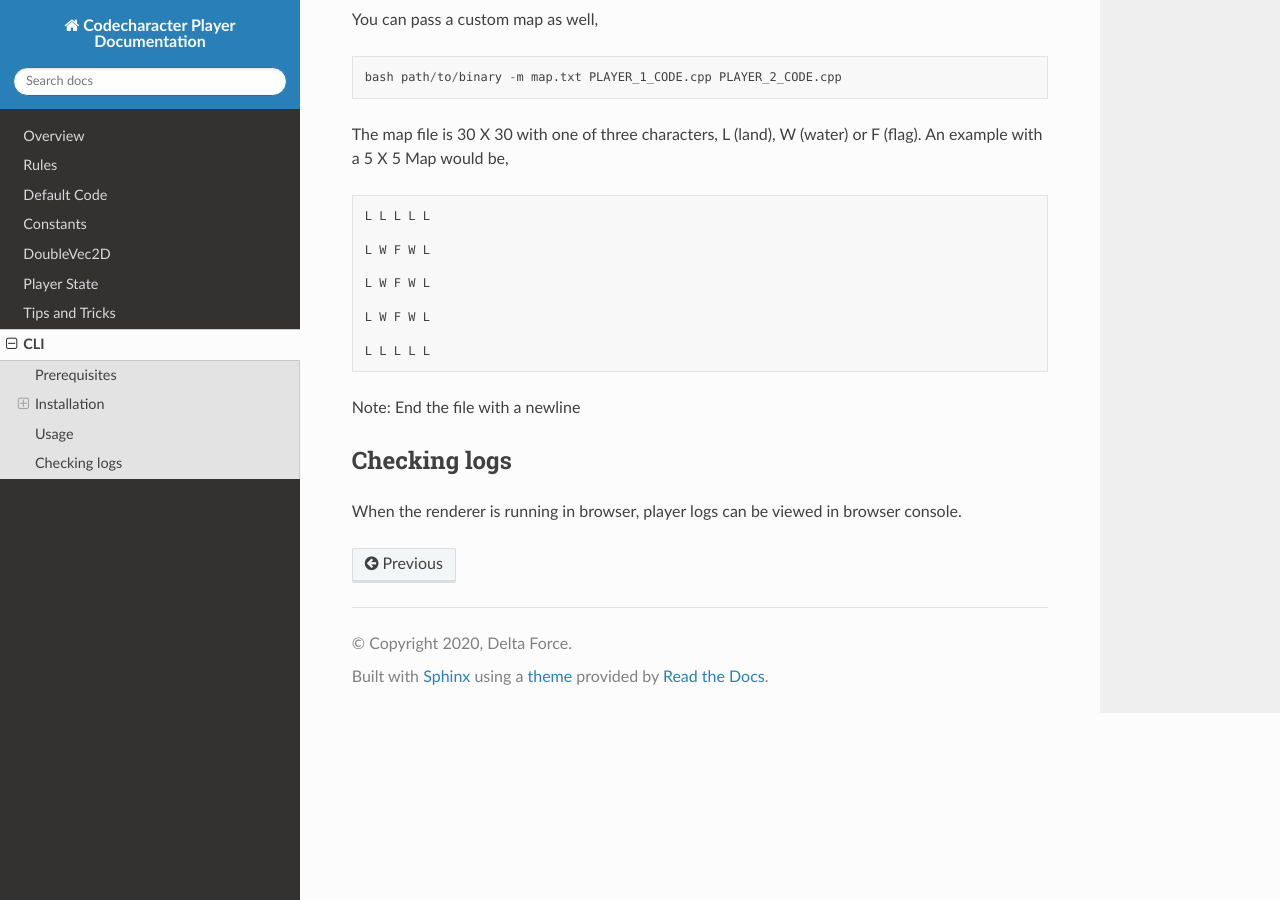
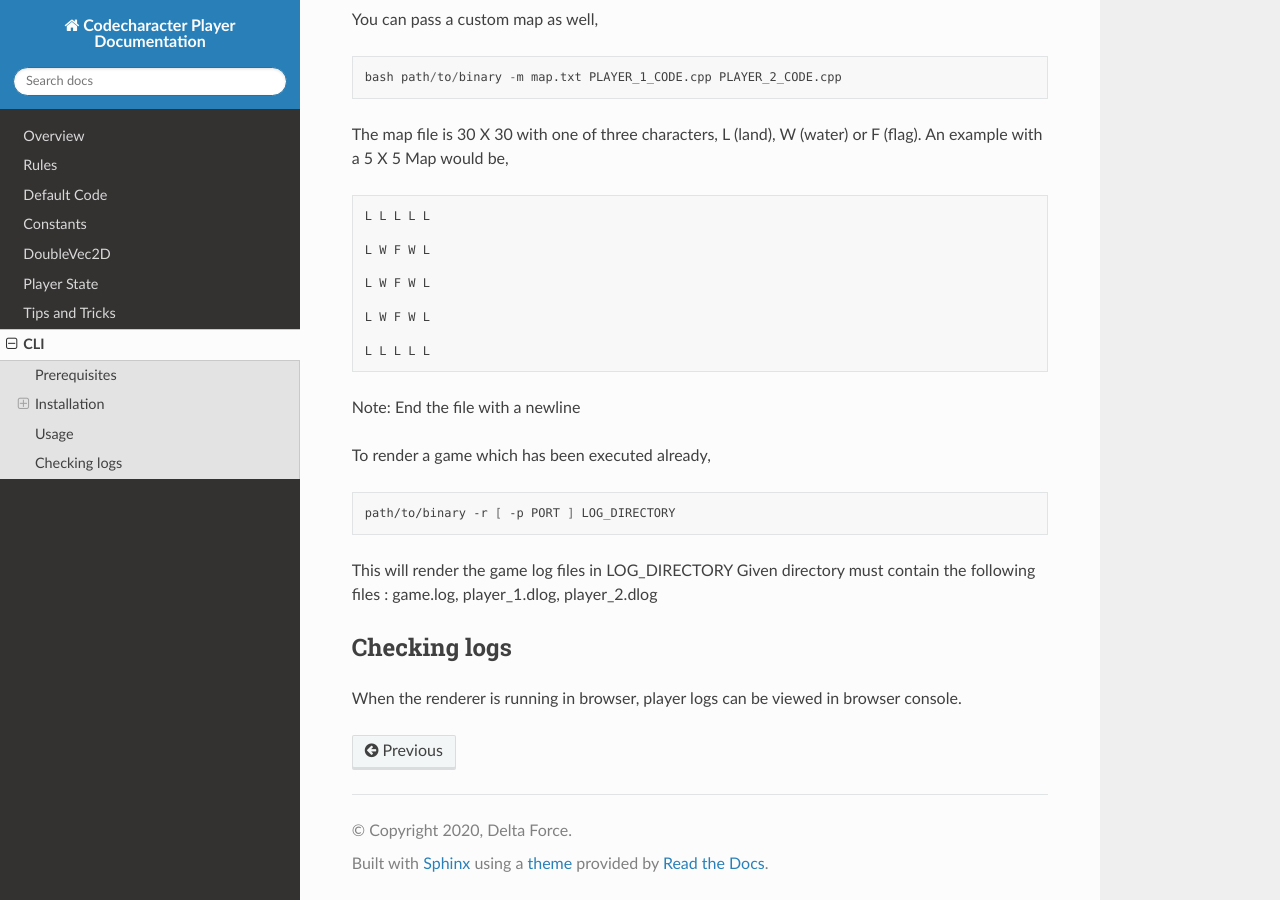
Before and after one commit to delta/codecharacter-player-docs-2020, a Sphinx documentation site: the page built from source/cli.rst, in a window 1280 px wide and 900 px high, scrolled down 748 px. Built offline with Sphinx 7.4.7 and the Read the Docs theme 2.0.0, drawn with Linux system fonts in a browser that asks for light colours.

Commit message:
Update CLI to include render option

```diff
--- a/source/cli.rst
+++ b/source/cli.rst
@@ -60,6 +60,16 @@ An example with a 5 X 5 Map would be,
 
 Note: End the file with a newline
 
+To render a game which has been executed already,
+
+.. code-block:: bash
+
+        path/to/binary -r [ -p PORT ] LOG_DIRECTORY
+
+This will render the game log files in LOG_DIRECTORY
+Given directory must contain the following files : game.log, player_1.dlog, player_2.dlog
+
+
 Checking logs
 -------------------
 
```
Also changed, not shown: 18 other files.
